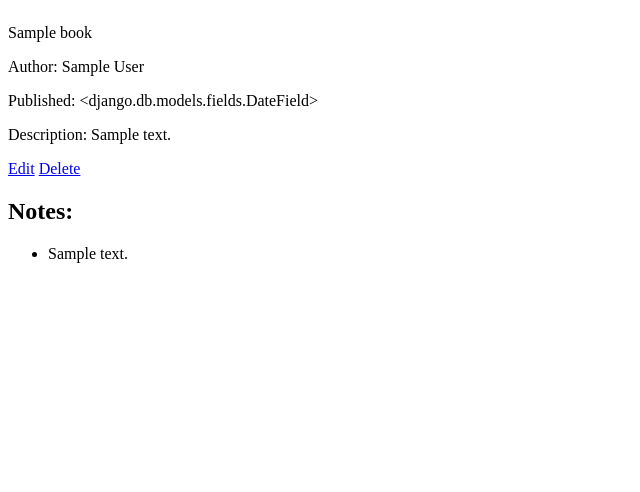
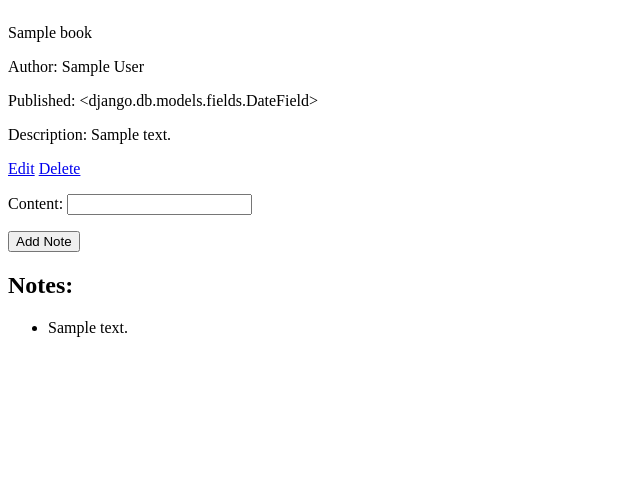
Before and after one commit to rela7e/MyLibrary, a Django app: page /books/1/ in a window 1280 px wide. Shown: the part 150-642 px from the top of the page, without its empty margins (0-640 px from the left). Run offline with Django 5.2, Linux system fonts and the light colour scheme; tables that the repository leaves empty hold one stand-in row (values such as "Sample post").

Commit message:
add note form to book detail

```diff
--- a/main_app/templates/books/detail.html
+++ b/main_app/templates/books/detail.html
@@ -18,6 +18,12 @@
   </div>
 </div>
 
+<form method="POST">
+    {% csrf_token %}
+    {{ note_form.as_p }}
+    <input type="submit" class="btn" value="Add Note">
+  </form>
+
 <div>
     <h2>Notes:</h2>
     <ul>
--- a/main_app/views.py
+++ b/main_app/views.py
@@ -3,6 +3,8 @@ from django.shortcuts import render
 from django.views.generic import CreateView, UpdateView, DeleteView
 
 from .models import Book
+
+from .forms import NoteForm
 
 # Create your views here.
 def home(request):
@@ -19,7 +21,8 @@ def books_index(request):
 
 def books_detail(request, book_id):
     book = Book.objects.get(id=book_id)
-    return render(request, 'books/detail.html', { 'book': book })
+    note_form = NoteForm()
+    return render(request, 'books/detail.html', { 'book': book, 'note_form': note_form })
 
 class BookCreate(CreateView):
     model = Book
```
